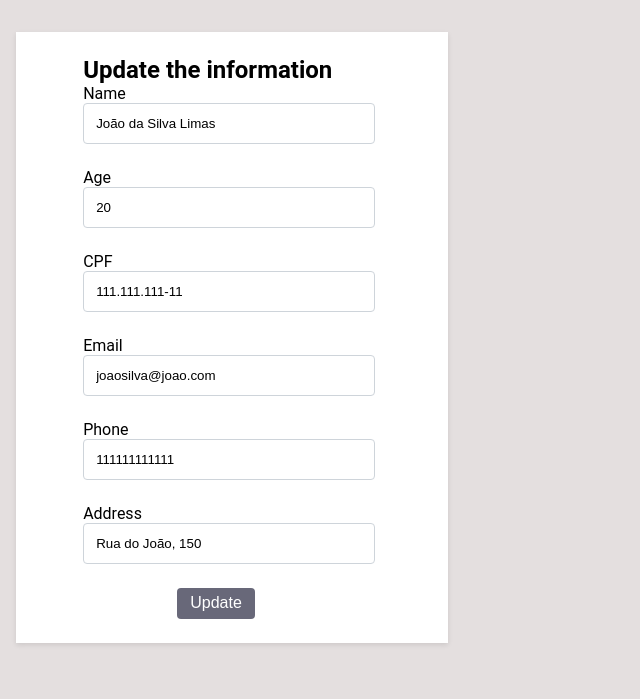
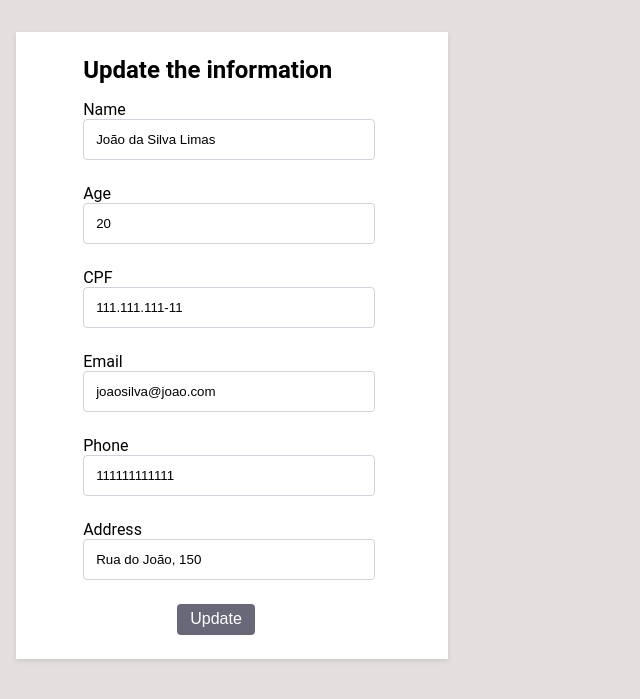
Before and after one commit to lucasalvesb/django-project, a Django app: page /core/edit/35 in a window 1280 px wide. Shown: the part 60-759 px from the top of the page, without its empty margins (0-640 px from the left). Run offline with Django 4.2, Linux system fonts and the light colour scheme; data comes from the database, SQL or seed files in the repository.

Commit message:
margin added to h2 on update page

```diff
--- a/core/static/update.css
+++ b/core/static/update.css
@@ -8,6 +8,9 @@ body {
   font-family: 'Roboto', sans-serif;
 }
 
+h2 {
+  margin-bottom: 1rem;
+}
 .navbar {
   background-color: #000;
   color: #fff;
```
